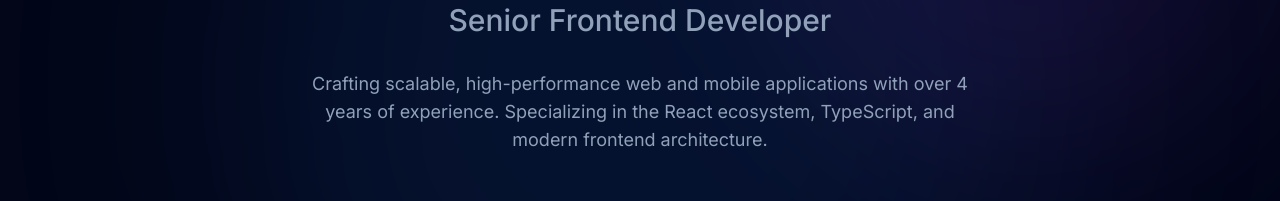
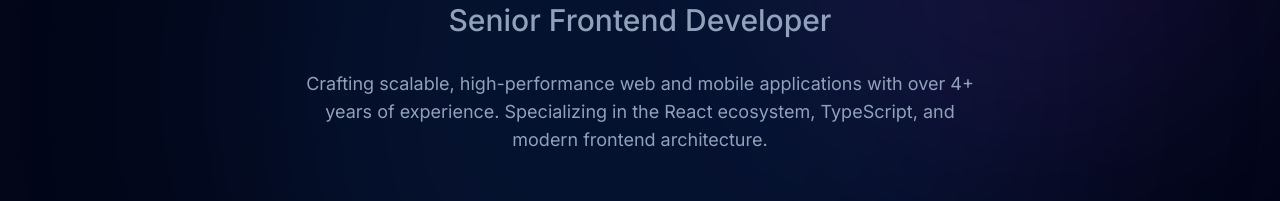
Before and after one commit to MuhammadShahab336/MuhammadShahab336, a React (Vite) app: page / in a window 1280 px wide. Shown: the part 344-545 px from the top of the page. Built offline with nearby package versions, Linux system fonts and the light colour scheme.

Commit message:
Implement refactoring of existing code structure for improved readability and maintainability

```diff
--- a/src/components/Hero.tsx
+++ b/src/components/Hero.tsx
@@ -43,7 +43,7 @@
           transition={{ duration: 0.5, delay: 0.3 }}
           className="text-lg text-slate-400 max-w-2xl mx-auto"
         >
-          Crafting scalable, high-performance web and mobile applications with over 4 years of experience. Specializing in the React ecosystem, TypeScript, and modern frontend architecture.
+          Crafting scalable, high-performance web and mobile applications with over 4+ years of experience. Specializing in the React ecosystem, TypeScript, and modern frontend architecture.
         </motion.p>
 
         <motion.div
@@ -60,7 +60,8 @@
             <ArrowRight className="w-5 h-5 group-hover:translate-x-1 transition-transform" />
           </a>
           <a
-            href="#"
+            href="/public\Muhammad_Shahab_CV2.pdf"
+            target="_blank"
             className="w-full sm:w-auto px-8 py-4 bg-slate-800 hover:bg-slate-700 border border-slate-700 text-white rounded-full font-medium transition-all flex items-center justify-center gap-2 group"
           >
             Download Resume
--- a/src/data.ts
+++ b/src/data.ts
@@ -35,16 +35,20 @@
 export const EXPERIENCES: Experience[] = [
   {
     id: 'exp-1',
-    role: 'Senior Frontend Developer',
-    company: 'Tech Innovators',
-    period: '2023 - Present',
+    role: 'Senior Frontend Engineer',
+    company: 'Coderchaps',
+    period: 'Dec 2025 - Present',
     responsibilities: [
-      'Architected and implemented scalable frontend applications using React.js and Next.js.',
-      'Led the migration of legacy applications to modern React architecture, improving performance by 40%.',
-      'Mentored junior developers and conducted code reviews to maintain high code quality standards.',
-      'Collaborated closely with designers and product managers to deliver seamless user experiences.'
+      'Led frontend development of a comprehensive online training platform serving administrators, instructors, and students.',
+      'Developed feature-rich modules including course management, virtual classrooms, support ticket systems, financial dashboards, and reporting tools.',
+      'Integrated Zoom Video SDK and Firebase to deliver real-time communication and interactive learning experiences.',
+      'Built scalable and reusable component libraries that accelerated feature development and improved maintainability.',
+      'Enhanced application performance and user experience through optimized rendering, API handling, and state management strategies.',
+      'Converted complex business requirements into intuitive, responsive, and accessible user interfaces.',
+      'Collaborated cross-functionally with designers, backend engineers, and stakeholders to successfully deliver new product features.',
+      'Mentored team members through code reviews and knowledge sharing while promoting frontend best practices.'
     ],
-    technologies: ['React', 'Next.js', 'TypeScript', 'Tailwind CSS', 'React Query'],
+    technologies: ['React.js (Vite)', 'Redux Toolkit', 'React Query', 'Ant Design', 'Firebase', 'Zoom Video SDK', 'Zoom Video SDK UI Toolkit', 'REST APIs', 'Git'],
   },
   {
     id: 'exp-2',
```
Also changed, not shown: 1 other file (tests, documents, lock files or other folders).
